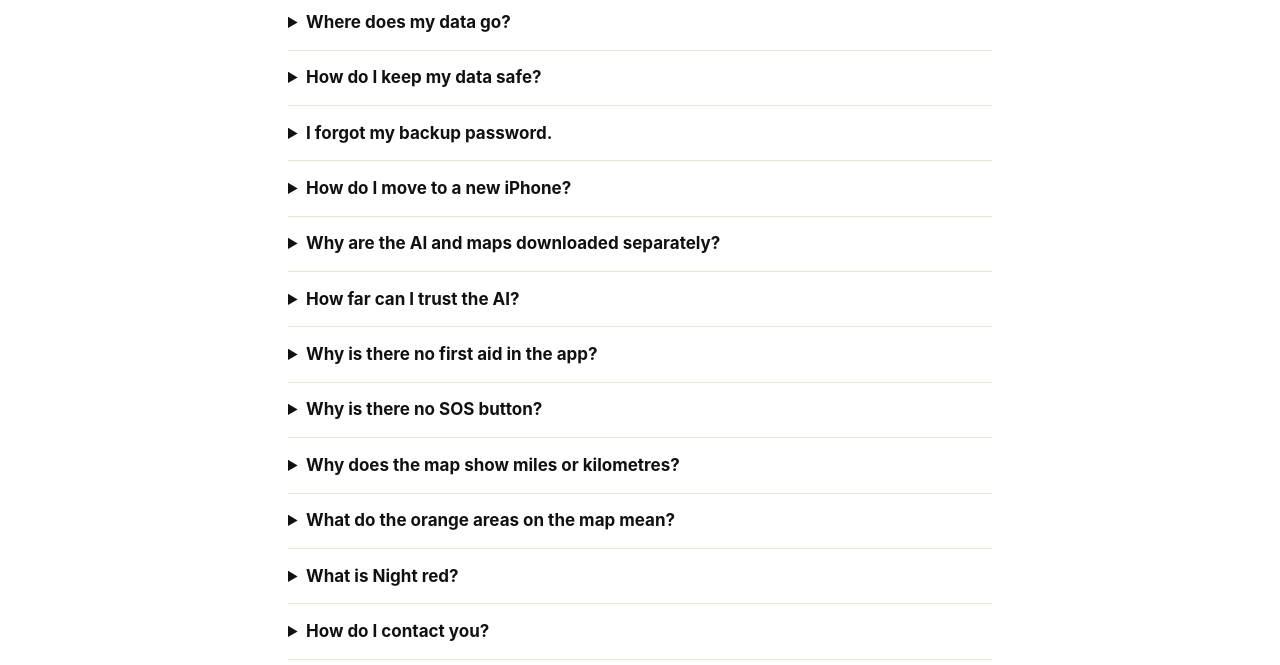
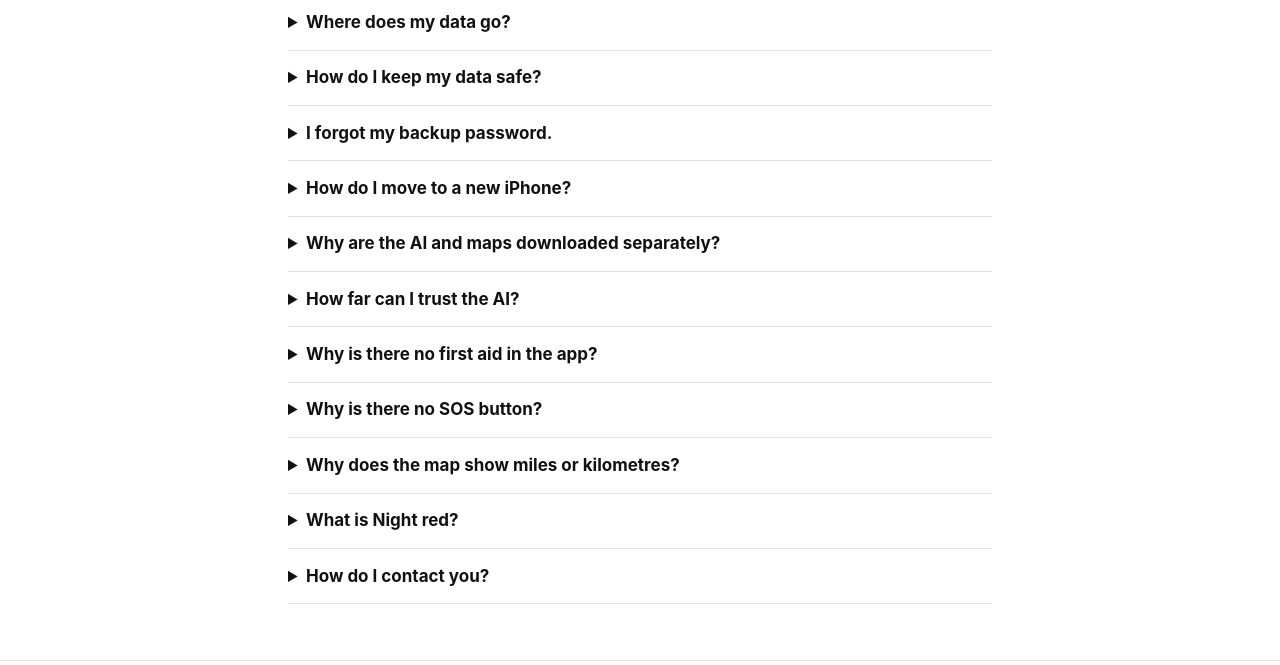
Before and after one commit to Ertenkelemin/talverik-site, a plain HTML site: page support.html in a window 1280 px wide. Shown: the part 3052-3717 px from the top of the page. Drawn offline with Linux system fonts and the light colour scheme.

Commit message:
Support: tsunami zones are not in version 1.0

```diff
--- a/support.html
+++ b/support.html
@@ -62,7 +62,6 @@
 <details><summary>Why is there no first aid in the app?</summary><p>Version 1.0 leaves it out on purpose: inaccurate medical advice is dangerous. For medical questions the AI gives your emergency number. Take a first-aid course with the Red Cross or a local provider.</p></details>
 <details><summary>Why is there no SOS button?</summary><p>Your iPhone&#x27;s built-in Emergency SOS is more reliable, and on newer models it works via satellite. The guide on preparing your iPhone shows how to set it up.</p></details>
 <details><summary>Why does the map show miles or kilometres?</summary><p>It follows the country chosen in Talverik&#x27;s settings: the US uses miles and feet, the UK miles and yards, the others kilometres.</p></details>
-<details><summary>What do the orange areas on the map mean?</summary><p>Official tsunami zones for the coasts covered. Land outside them is not shown to be safe. Follow official warnings.</p></details>
 <details><summary>What is Night red?</summary><p>A red screen for the dark that keeps your night vision. Turn it on with the moon button on the map or in the compass.</p></details>
 <details><summary>How do I contact you?</summary><p>Write to talverik.support@gmail.com.</p></details>
 </main>
```
